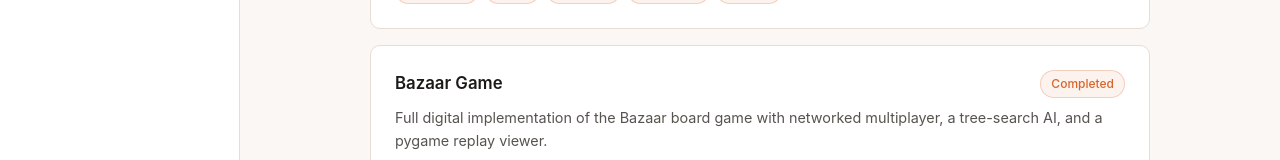
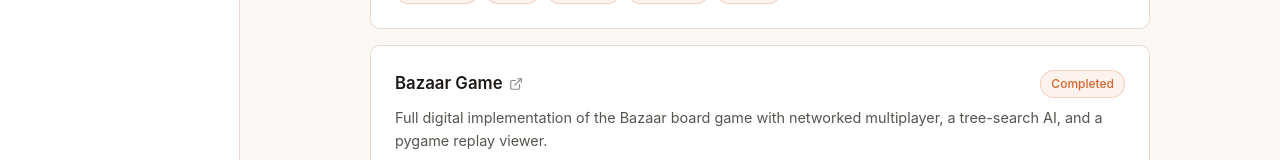
Before and after one commit to rotondojs/my-portfolio, a React (Vite) app in the folder client/: page /projects in a window 1280 px wide. Shown: the part 577-737 px from the top of the page. Built offline with nearby package versions, Linux system fonts and the light colour scheme.

Commit message:
Add Bazaar Game project URL

```diff
--- a/client/src/pages/Projects.tsx
+++ b/client/src/pages/Projects.tsx
@@ -16,7 +16,7 @@ const projects = [
   },
   {
     name: "Bazaar Game",
-    url: "",
+    url: "https://github.com/rotondojs/Bazaar-Game/blob/main/README.md",
     period: "",
     description:
       "Full digital implementation of the Bazaar board game with networked multiplayer, a tree-search AI, and a pygame replay viewer.",
```
